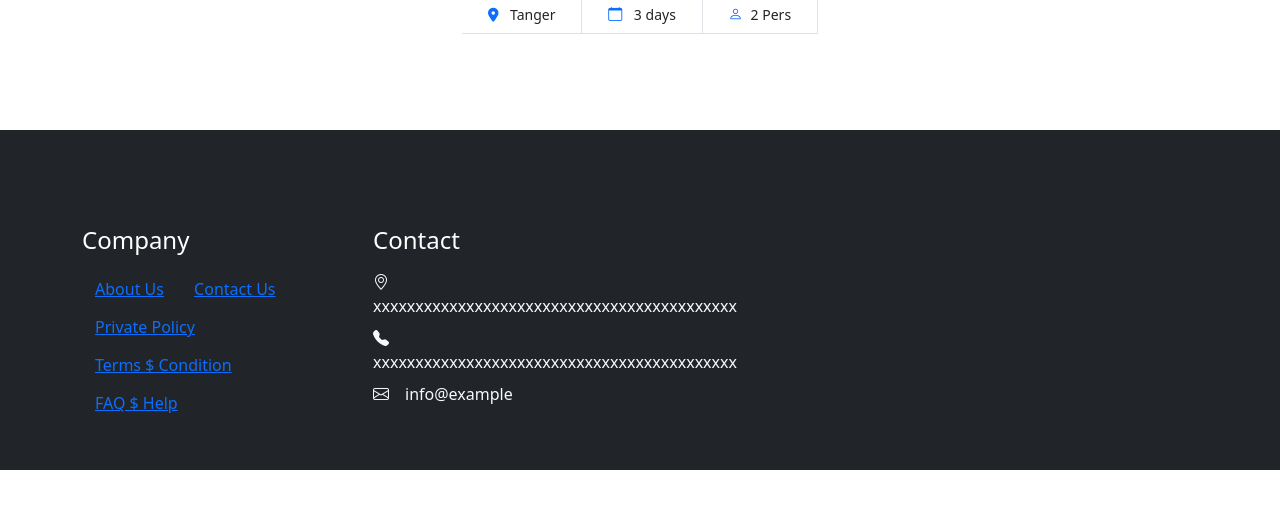
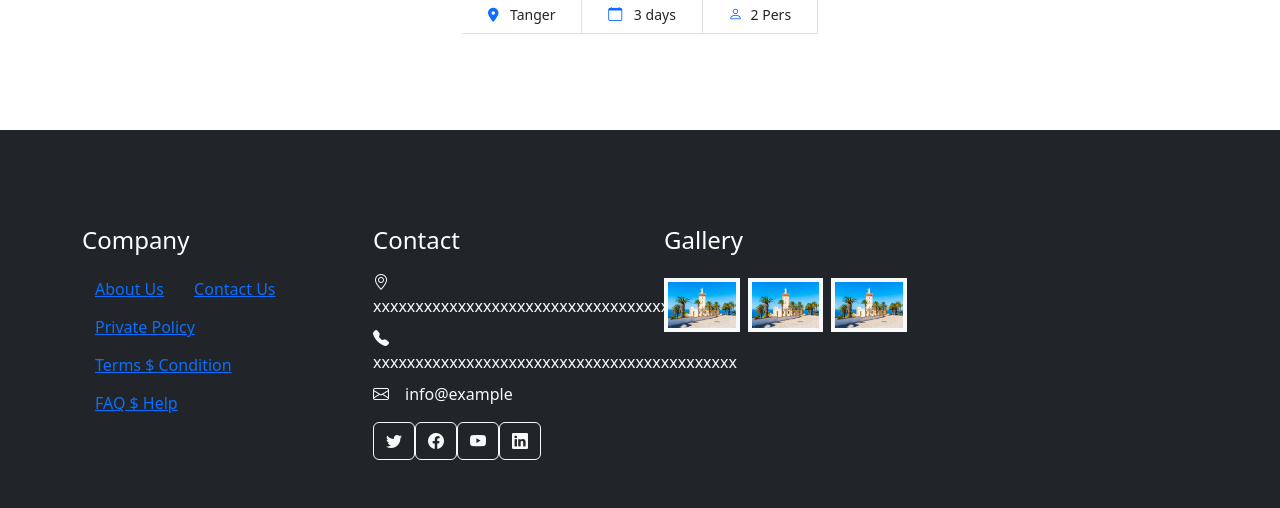
Before and after one commit to ELKABLI-AMINA/fill_rouge, a Laravel app: page / in a window 1280 px wide. Shown: the part 3714-4222 px from the top of the page. Before the commit the page ends 4184 px from the top, so only its background shows below. Run offline with Laravel 10, Linux system fonts and the light colour scheme; some libraries are stand-ins or nearby versions.

Commit message:
add galerie to footer

```diff
--- a/resources/views/home.blade.php
+++ b/resources/views/home.blade.php
@@ -170,7 +170,36 @@
                     <p class="mb-2"><i class="bi bi-geo-alt me-3"></i> xxxxxxxxxxxxxxxxxxxxxxxxxxxxxxxxxxxxxxxxxxx</p>
                     <p class="mb-2"><i class="bi bi-telephone-fill me-3"></i> xxxxxxxxxxxxxxxxxxxxxxxxxxxxxxxxxxxxxxxxxxx</p>
                     <p class="mb-2"><i class="bi bi-envelope me-3"></i>info@example</p>
+                        {{-- social icon --}}
+                        <div class="d-flex pt-2">
+                            <a href="" class="btn btn-outline-light btn-social">
+                                <i class="bi bi-twitter"></i>
+                            </a>
+                            <a href="" class="btn btn-outline-light btn-social">
+                                <i class="bi bi-facebook"></i>
+                            </a>
+                            <a href="" class="btn btn-outline-light btn-social">
+                                <i class="bi bi-youtube"></i>
+                            </a>
+                            <a href="" class="btn btn-outline-light btn-social">
+                                <i class="bi bi-linkedin"></i>
+                            </a>
 
+                        </div>
+                </div>
+                <div class="col-lg-3 col-md-6">
+                    <h4 class="text-white mb-3">Gallery</h4>
+                    <div class="row g-2 pt-2">
+                        <div class="col-4">
+                            <img src="{{asset('img/tanger.jpg')}}" alt="" class="img-fluid bg-light p-1">
+                        </div>
+                        <div class="col-4">
+                            <img src="{{asset('img/tanger.jpg')}}" alt="" class="img-fluid bg-light p-1">
+                        </div>
+                        <div class="col-4">
+                            <img src="{{asset('img/tanger.jpg')}}" alt="" class="img-fluid bg-light p-1">
+                        </div>
+                    </div>
                 </div>
             </div>
         </div>
```
